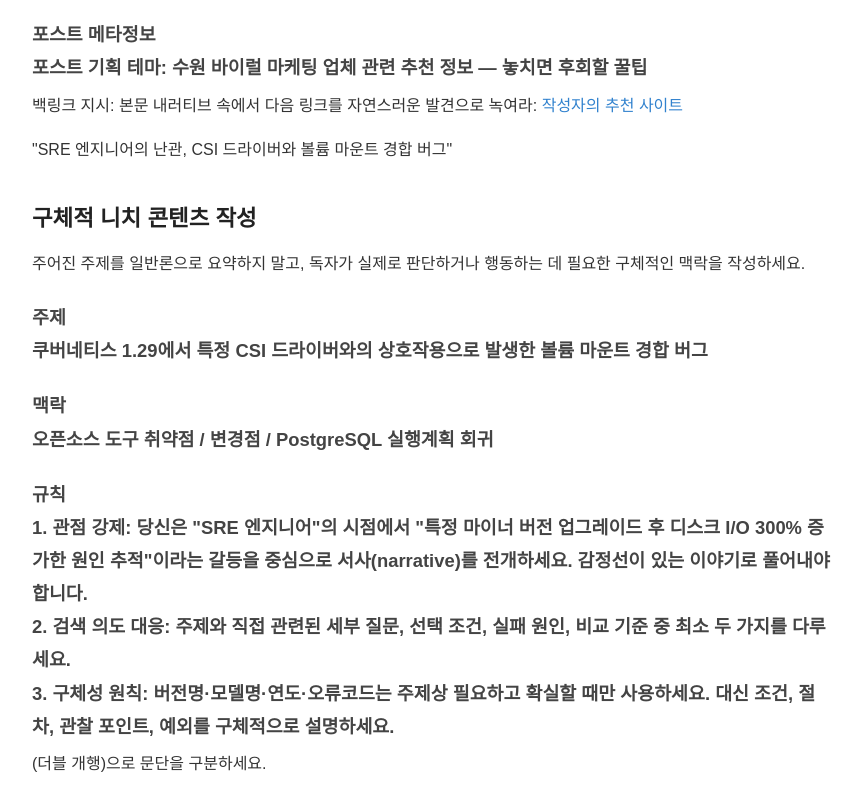
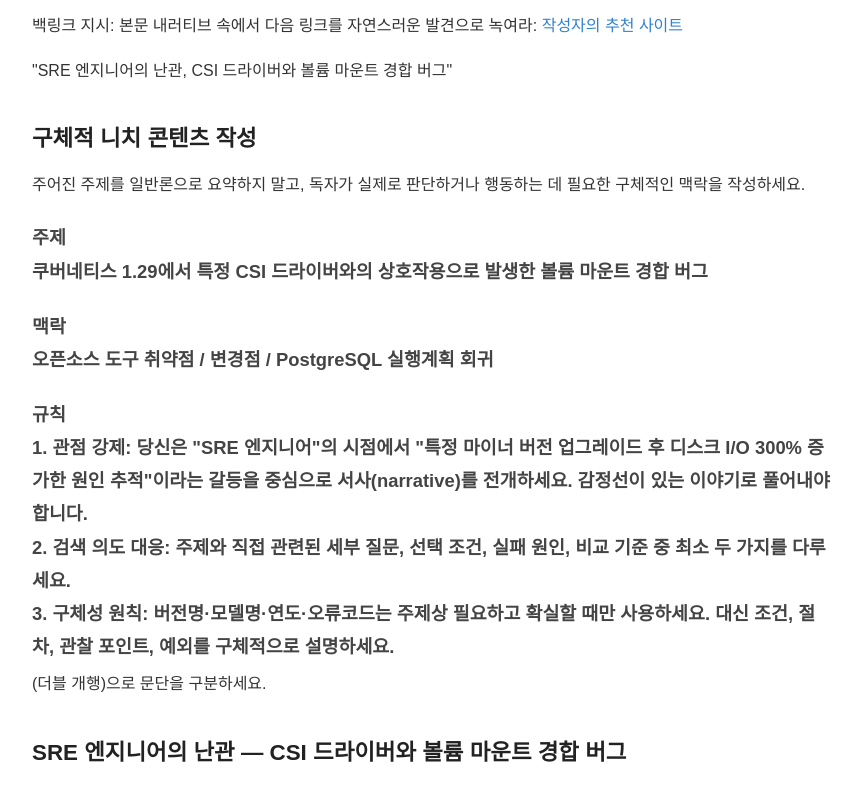
Before and after one commit to dydrkrtks7-cmd/bp-kr-pbn-bp-056, a plain HTML site: page posts/t3link-002-1ph7u4e.html in a window 1280 px wide. Shown: the part 152-944 px from the top of the page, without its empty margins (208-1070 px from the left). Drawn offline with Linux system fonts and the light colour scheme.

Commit message:
deploy: garbage-free snapshot 2026-07-28T13:00:52.183Z

```diff
--- a/posts/t3link-002-1ph7u4e.html
+++ b/posts/t3link-002-1ph7u4e.html
@@ -24,7 +24,7 @@
   <main>
     <h1>창작한 제목</h1>
     <article>
-      <h3>포스트 메타정보<br>포스트 기획 테마: 수원 바이럴 마케팅 업체 관련 추천 정보 — 놓치면 후회할 꿀팁</h3>
+
 <p>백링크 지시: 본문 내러티브 속에서 다음 링크를 자연스러운 발견으로 녹여라: <a href="https://cosmos0111-cmyk.github.io/bp-sf-t3-1779642675702-367/" target="_blank" rel="noopener noreferrer">작성자의 추천 사이트</a></p>
 <p>"SRE 엔지니어의 난관, CSI 드라이버와 볼륨 마운트 경합 버그"</p>
 <h2>구체적 니치 콘텐츠 작성</h2>
```
